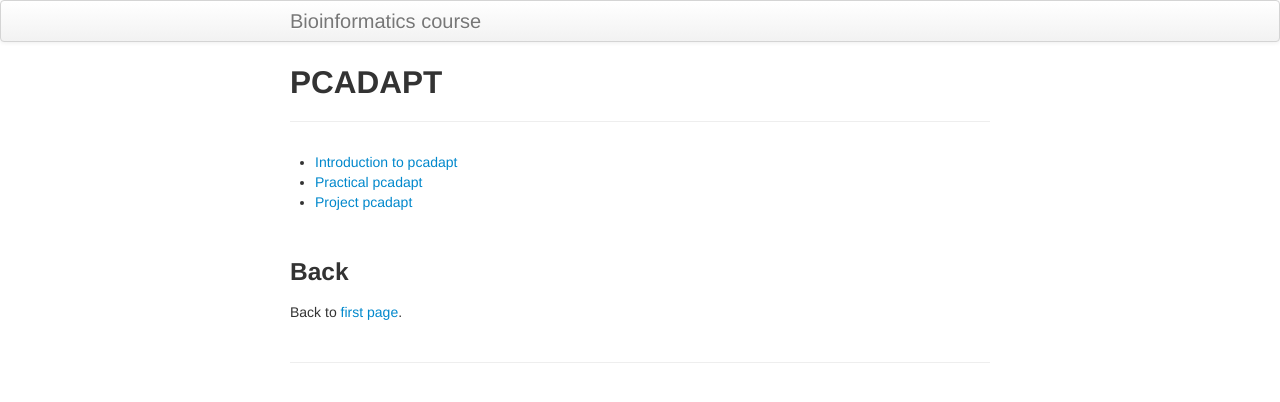
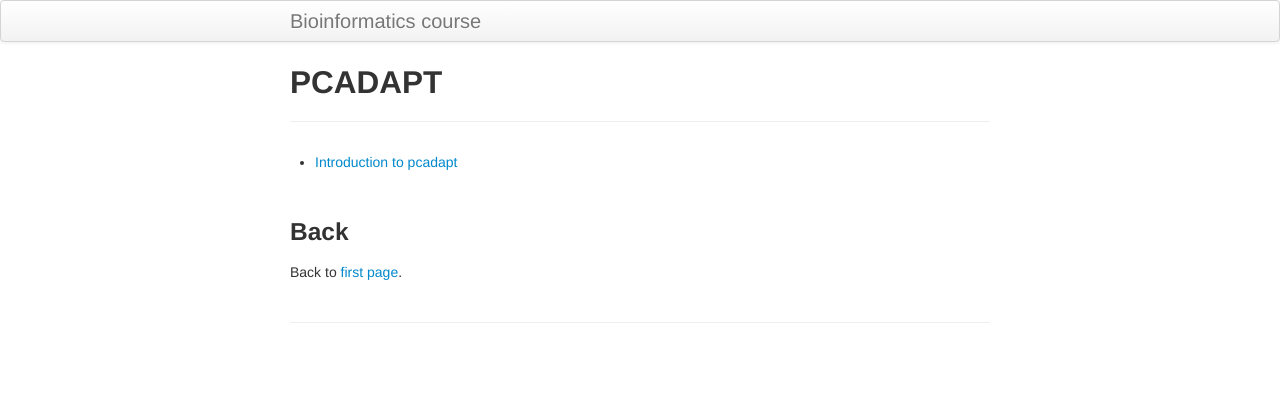
Before and after one commit to ritarasteiro/FieldCourse, a Jekyll site: the page built from pages/PCadapt.md, in a window 1280 px wide. Shown: the top 402 px of the page. Built offline with Jekyll 4.4.1, drawn with Linux system fonts in a browser that asks for light colours.

Commit message:
Update PCadapt.md

```diff
--- a/pages/PCadapt.md
+++ b/pages/PCadapt.md
@@ -4,8 +4,8 @@ title: PCADAPT
 ---
 
 * [Introduction to pcadapt](../data/pcadapt_intro.pdf)
-* [Practical pcadapt](./PCAdapt_practical.md)
-* [Project pcadapt](./project.md)
+ <!-- +* [Practical pcadapt](./PCAdapt_practical.md)  + -->
+<!-- + * [Project pcadapt](./project.md) + -->
 <!-- + this is a comment + -->
 
 <br/>
```
